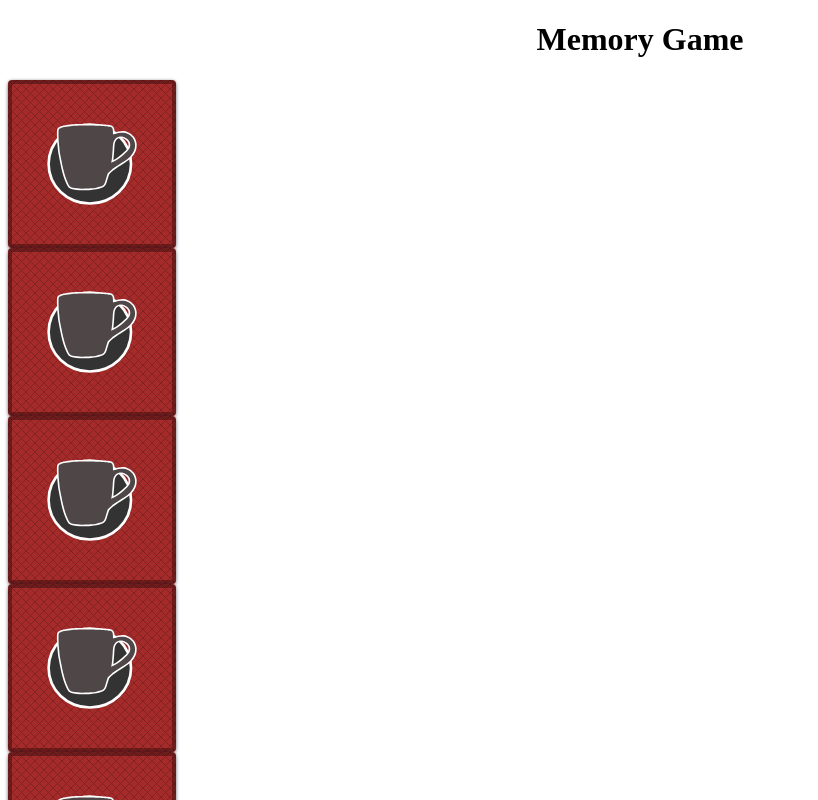
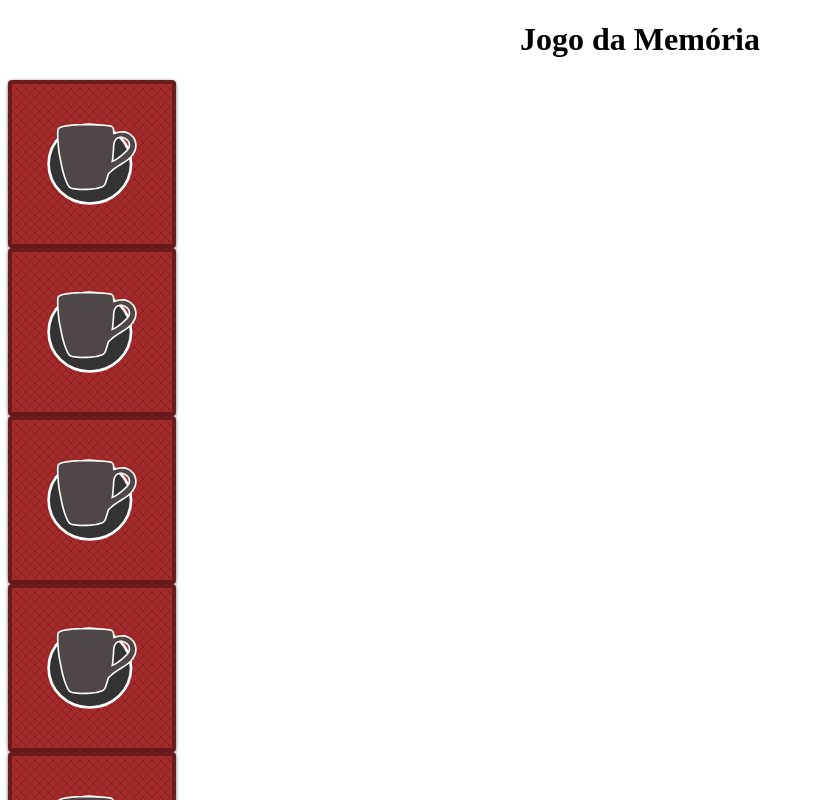
Before and after one commit to Pliavi/Memory-Game, a React (Create React App) app: page / in a window 1280 px wide. Shown: the top 800 px of the page, without its empty margins (0-818 px from the left). Built offline with nearby package versions, Linux system fonts and the light colour scheme.

Commit message:
Changing game name to portuguese

```diff
--- a/src/App.js
+++ b/src/App.js
@@ -5,7 +5,7 @@ import "./App.css";
 export default function App() {
   return (
     <div className="App">
-      <h1 className="title">Memory Game</h1>
+      <h1 className="title">Jogo da Memória</h1>
       <Board />
     </div>
   );
```
